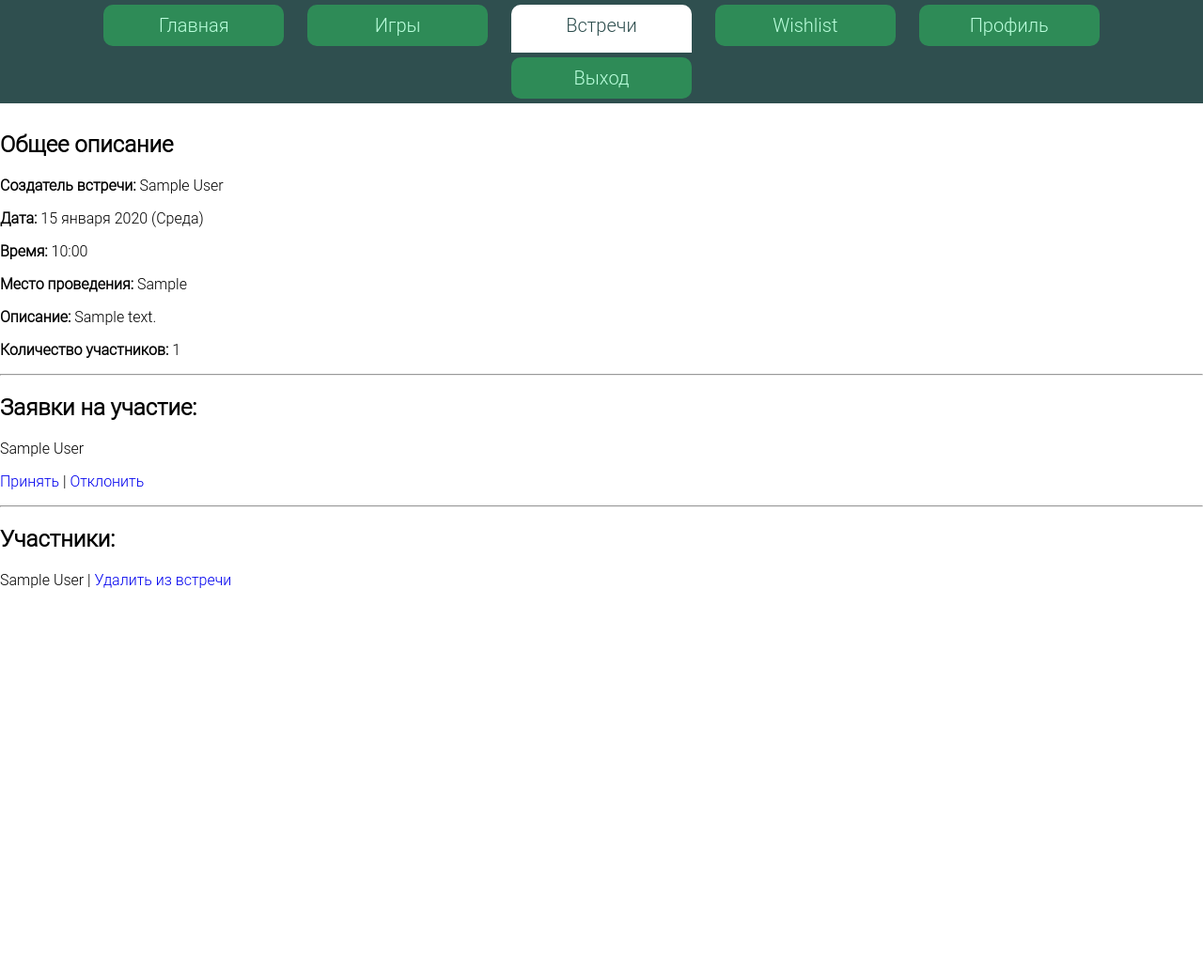
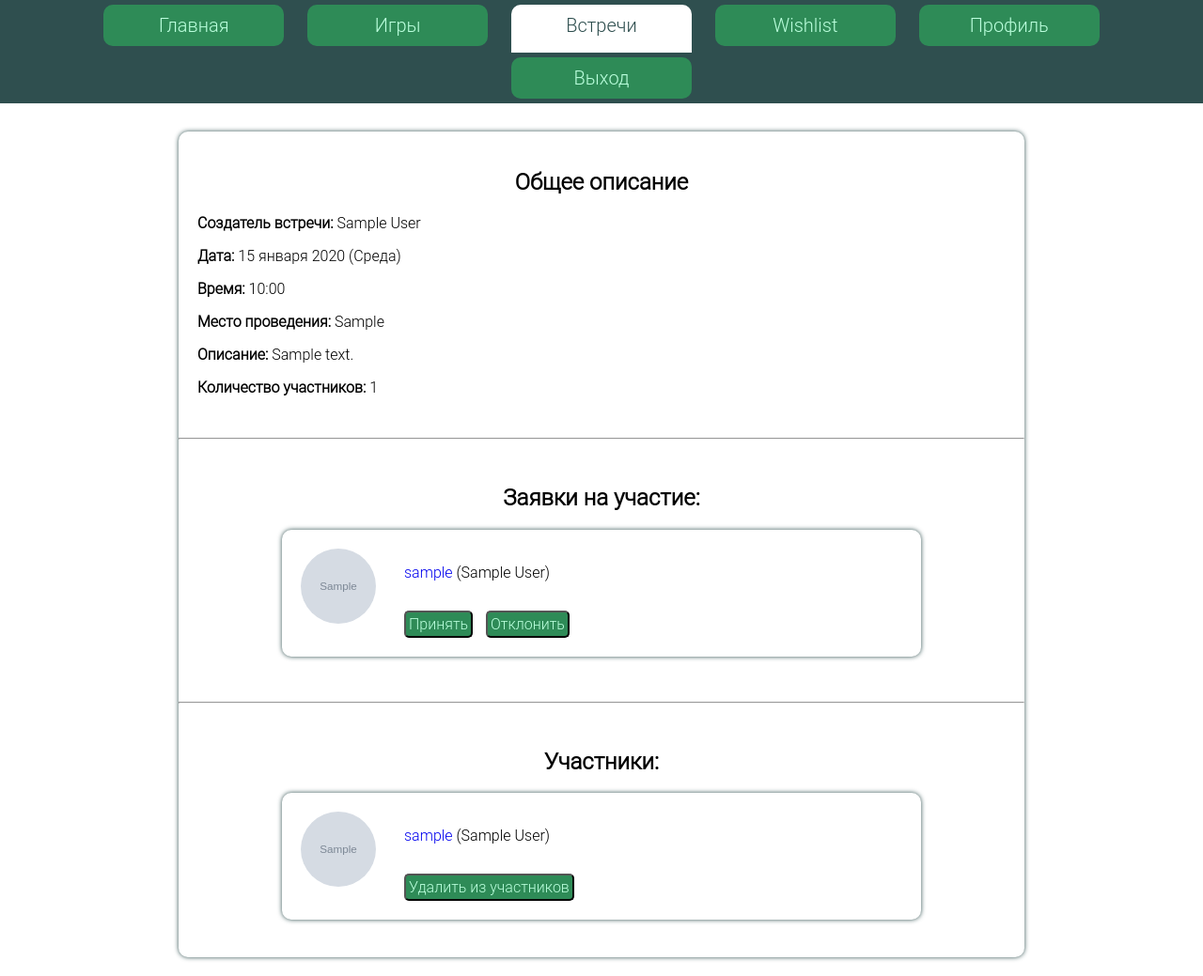
Before and after one commit to YashinIlya1996/boardgame_django, a Django app: page /meets/manage/1/ in a window 1280 px wide. Shown: the whole page at 94% size. Before the commit the page ends 626 px from the top, so only its background shows below. Run offline with Django 4.2, Linux system fonts and the light colour scheme; a user stored in the database is signed in; tables that the repository leaves empty hold one stand-in row (values such as "Sample post"); grey boxes marked "Sample" are stand-in pictures; parts of the project's set-up code (start-up, migrations or seed data) failed here and were passed over.

Commit message:
Улучшена страница управления встречей. В тег list_item_user добавлена возможность отображать кнопки для управления статусом пользователя во встрече.

```diff
--- a/bg_project/apps/users/static/users/css/meet_detail.css
+++ b/bg_project/apps/users/static/users/css/meet_detail.css
@@ -17,6 +17,7 @@
     padding: 20px;
 }
 
-.meet-players h2 {
+.meet-players h2,
+.meet-header h2 {
     text-align: center;
 }
--- a/bg_project/apps/users/templates/users/meet_manage.html
+++ b/bg_project/apps/users/templates/users/meet_manage.html
@@ -1,9 +1,15 @@
 {% extends 'base.html' %}
+{% load static users_custom_tags %}
 
 {% block title %}Управление встречей{% endblock %}
+{% block css_addition %}
+    <link rel="stylesheet" href="{% static "users/css/meet_detail.css" %}">
+    <link rel="stylesheet" href="{% static "users/css/friendlist.css" %}">
+{% endblock %}
 
 {% block content %}
-    <div>
+    <div class="main-container">
+        <div class="meet-header">
             <h2>Общее описание</h2>
             <p><b>Создатель встречи:</b> {{ meet.creator.get_full_name|default:meet.creator.username }}</p>
             <p><b>Дата: </b>{{ meet.date|date:"j E Y (l)" }}</p>
@@ -13,28 +19,22 @@
             <p><b>Количество участников: </b>{{ meet.players.count }}</p>
         </div>
         <hr>
-    <div>
+        <div class="meet-players">
             <h2>Заявки на участие: </h2>
             {% for player in meet.in_request.all %}
-            <p>{{ player.get_full_name|default:player.username }}</p>
-            <p>
-                <a href="{% url "confirm_meet_request" meet.pk player.pk %}">Принять</a> |
-                <a href="{% url "reject_meet_request" meet.pk player.pk %}">Отклонить</a>
-            </p>
+                {% list_item_user player meet_id=meet.pk button="meet_in_request" %}
             {% empty %}
                 <p>Заявок нет</p>
             {% endfor %}
         </div>
         <hr>
-    <div>
+        <div class="meet-players">
             <h2>Участники: </h2>
             {% for player in meet.players.all %}
-            <p>
-                {{ player.get_full_name|default:player.username }} |
-                <a href="{% url "delete_player" meet.pk player.pk %}">Удалить из встречи</a>
-            </p>
+                {% list_item_user player meet_id=meet.pk button="meet_player" %}
             {% empty %}
                 <p>Участников нет</p>
             {% endfor %}
         </div>
+    </div>
 {% endblock %}
--- a/bg_project/apps/users/templates/users/user_in_list.html
+++ b/bg_project/apps/users/templates/users/user_in_list.html
@@ -24,6 +24,19 @@
             <a href="{% url "friendship_reject" user_to_print.pk %}"><input type="button"
                                                                             style="font-size: 1rem; padding: 3px; margin-left: 10px"
                                                                             value="Отклонить"></a>
+        {% elif button == "meet_player" %}
+            <a href="{% url "delete_player" meet_id user_to_print.pk %}"><input type="button"
+                                                                                style="font-size: 1rem; padding: 3px"
+                                                                                value="Удалить из участников"></a>
+        {% elif button == "meet_in_request" %}
+            <a href="{% url "confirm_meet_request" meet_id user_to_print.pk %}"><input type="button"
+                                                                                       style="font-size: 1rem; padding: 3px"
+                                                                                       value="Принять"></a>
+            <a href="{% url "reject_meet_request" meet_id user_to_print.pk %}"><input type="button"
+                                                                                      style="font-size: 1rem;
+                                                                                             padding: 3px;
+                                                                                             margin-left: 10px"
+                                                                                      value="Отклонить"></a>
         {% endif %}
     {% endif %}
 </div>
--- a/bg_project/apps/users/templatetags/users_custom_tags.py
+++ b/bg_project/apps/users/templatetags/users_custom_tags.py
@@ -4,11 +4,12 @@ register = template.Library()
 
 
 @register.inclusion_tag(filename="users/user_in_list.html", name="list_item_user")
-def print_user_in_list(user_to_print, button=None):
+def print_user_in_list(user_to_print, button=None, meet_id=None):
     """ Возвращает представление пользователя в списке пользователей.
         Отображение и ссылка кнопки на взаимодействие с пользователем зависят от значения переменной button
         в контексте. """
     return {
         "user_to_print": user_to_print,
-        "button": button
+        "button": button,
+        "meet_id": meet_id,
     }
```
Also changed, not shown: bg_project/apps/users/signals.py (+6 -4 lines). Lines whose indentation alone changed are shown as unchanged.
